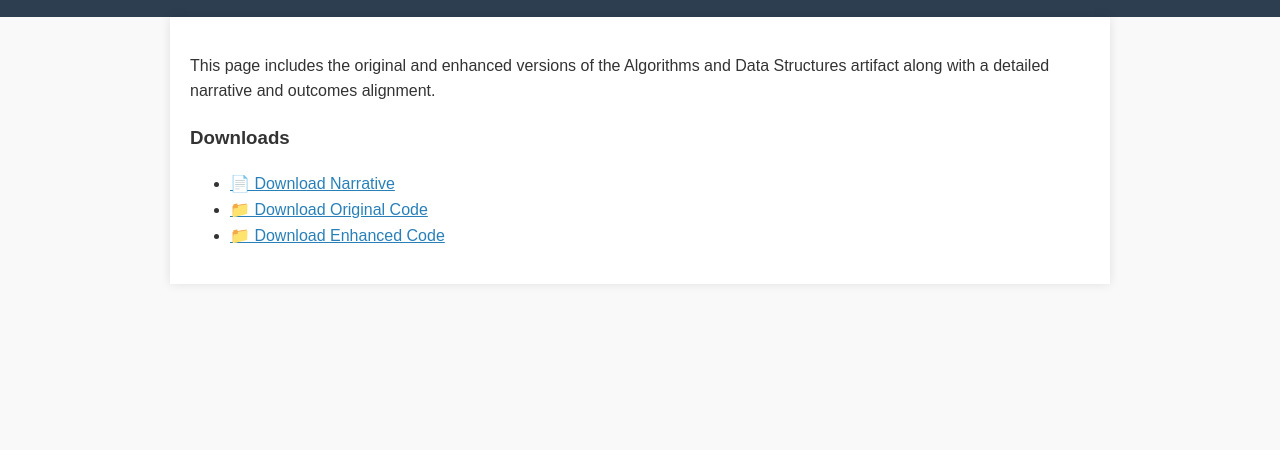
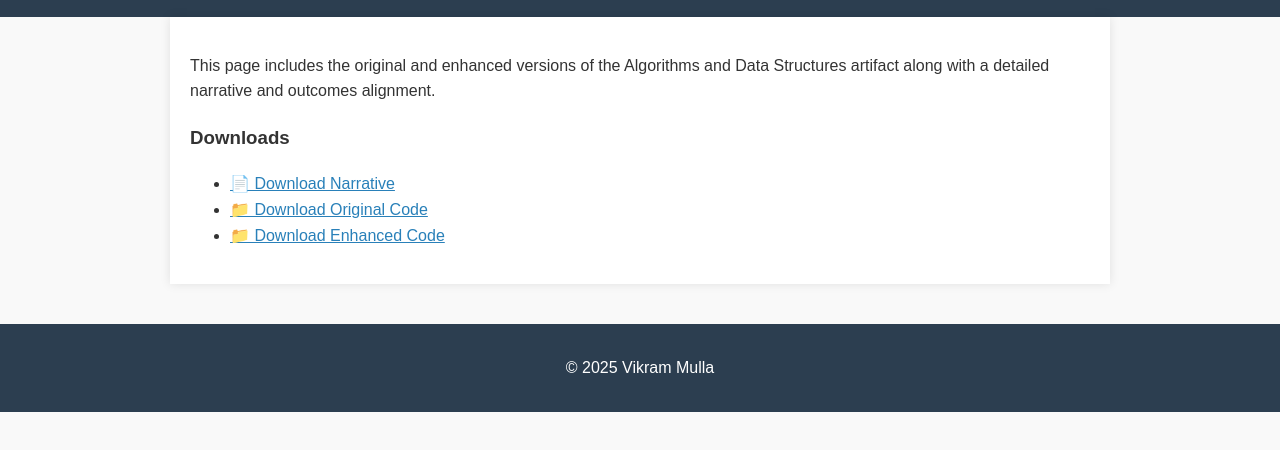
Before and after one commit to Vikram-Mulla/Vikram-Mulla.github.io, a plain HTML site: page artifacts/algorithms.html in a window 1280 px wide. Shown: the part 110-560 px from the top of the page. Drawn offline with Linux system fonts and the light colour scheme.

Commit message:
html files updates

```diff
--- a/artifacts/algorithms.html
+++ b/artifacts/algorithms.html
@@ -9,6 +9,7 @@
 <body>
   <header>
     <h1>Algorithms and Data Structures</h1>
+
     <nav>
       <a href="/index.html">Home</a> |
       <a href="/artifacts/software-design.html">Software Engineering</a> |
@@ -16,6 +17,7 @@
       <a href="/artifacts/databases.html">Databases</a> |
       <a href="https://youtu.be/u9RMPUOGY38" target="_blank">Code Review</a>
     </nav>
+
   </header>
   <main>
     <p>This page includes the original and enhanced versions of the Algorithms and Data Structures artifact along with a detailed narrative and outcomes alignment.</p>
@@ -27,5 +29,10 @@
       <li><a href="/assets/Algorithms_Enhanced.zip" download>📁 Download Enhanced Code</a></li>
     </ul>
   </main>
+
+<footer>
+  <p>© 2025 Vikram Mulla</p>
+</footer>
+
 </body>
 </html>
```
Also changed, not shown: artifacts/databases.html (indentation only).
